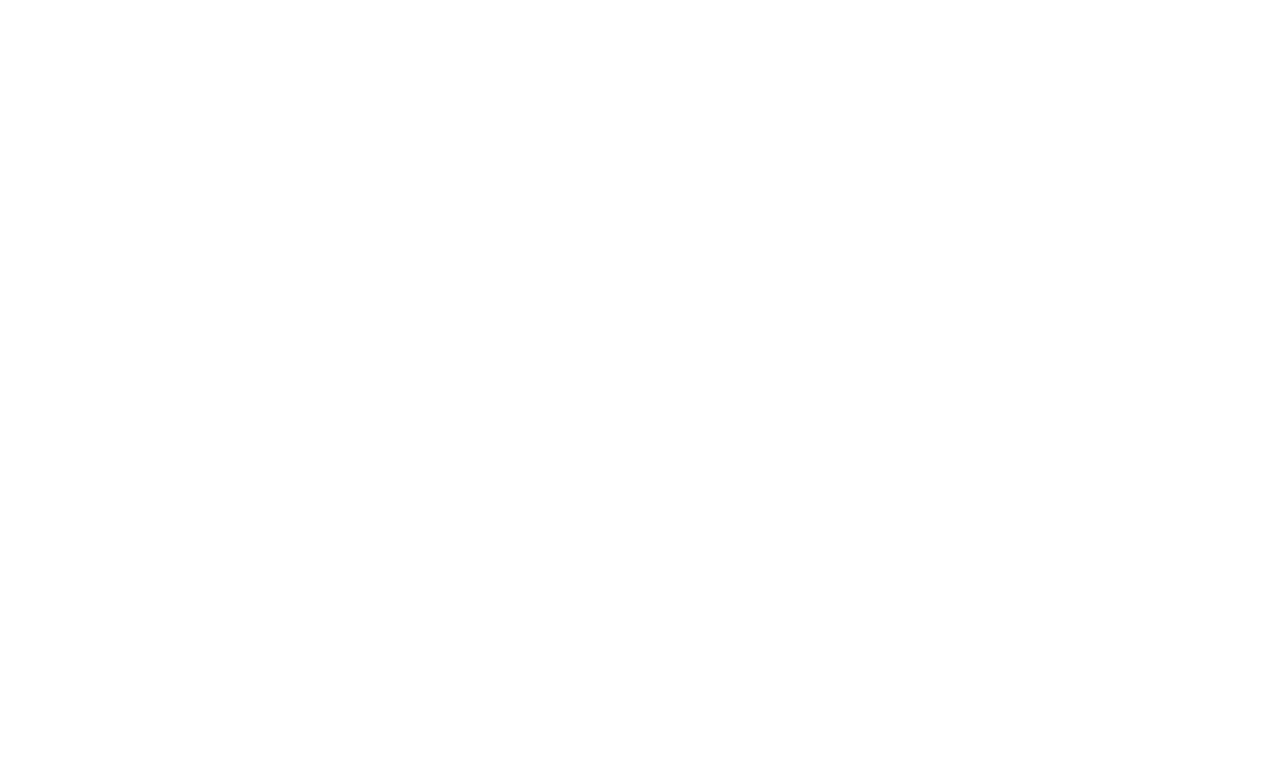
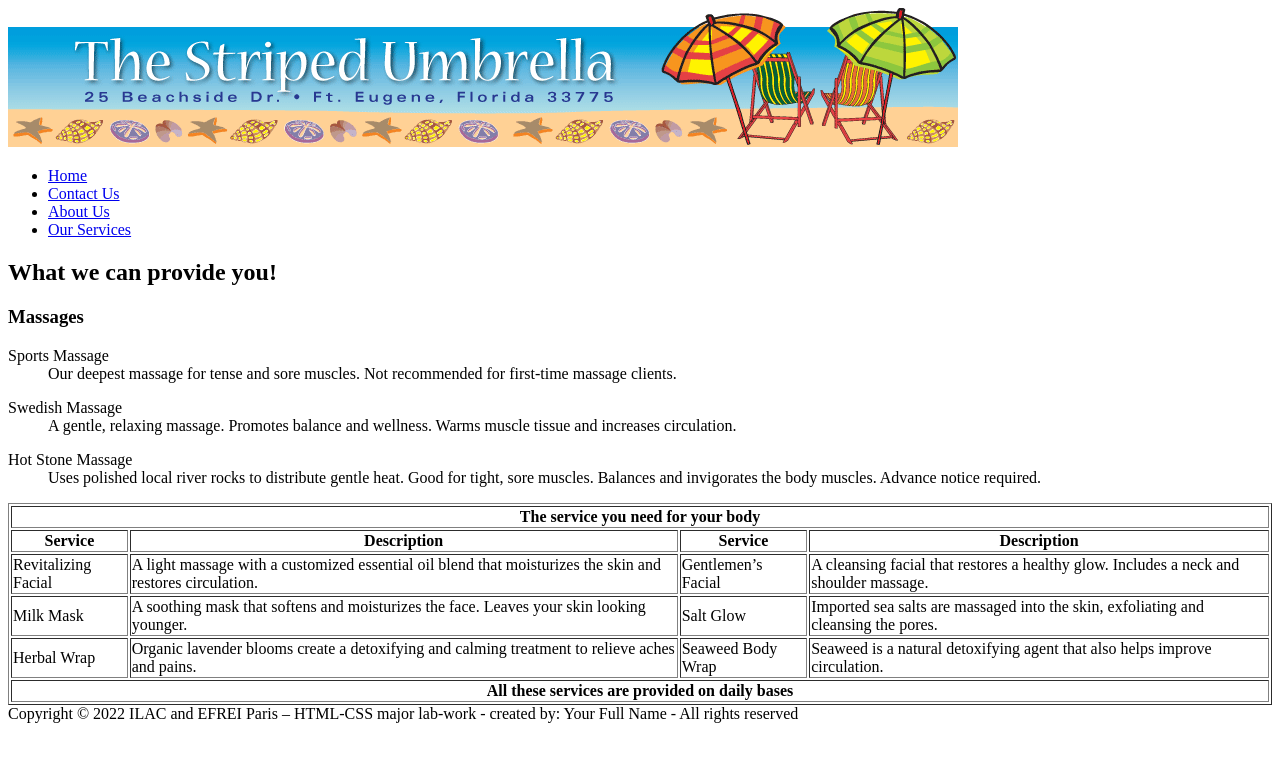
Before and after one commit to EfreiIlac/Web-TP1, a plain HTML site: page services.html in a window 1280 px wide. Drawn offline with Linux system fonts and the light colour scheme.

Commit message:
services page

```diff
--- a/services.html
+++ b/services.html
@@ -1,12 +1,106 @@
 <!DOCTYPE html>
 <html lang="en">
-<head>
-    <meta charset="UTF-8">
-    <meta http-equiv="X-UA-Compatible" content="IE=edge">
-    <meta name="viewport" content="width=device-width, initial-scale=1.0">
+  <head>
+    <meta charset="UTF-8" />
+    <meta http-equiv="X-UA-Compatible" content="IE=edge" />
+    <meta name="viewport" content="width=device-width, initial-scale=1.0" />
     <title>Our Services</title>
-</head>
-<body>
+  </head>
+  <body>
+    <header>
+      <img src="./assets/images/su_banner.gif" alt="Banner" />
+      <title>Home</title>
+      <nav>
+        <ul>
+          <li><a href="./index.html">Home</a></li>
+          <li><a href="./contact.html">Contact Us</a></li>
+          <li><a href="./about.html">About Us</a></li>
+          <li><a href="./services.html">Our Services</a></li>
+        </ul>
+      </nav>
+    </header>
+    <h2>What we can provide you!</h2>
+    <h3>Massages</h3>
+    <dl>
+      <dt>Sports Massage</dt>
+      <dd>
+        Our deepest massage for tense and sore muscles. Not recommended for
+        first-time massage clients.
+      </dd>
+    </dl>
+    <dl>
+      <dt>Swedish Massage</dt>
+      <dd>
+        A gentle, relaxing massage. Promotes balance and wellness. Warms muscle
+        tissue and increases circulation.
+      </dd>
+    </dl>
+    <dl>
+      <dt>Hot Stone Massage</dt>
+      <dd>
+        Uses polished local river rocks to distribute gentle heat. Good for
+        tight, sore muscles. Balances and invigorates the body muscles. Advance
+        notice required.
+      </dd>
+    </dl>
+    <table border="1px solid black">
+      <thead>
+        <tr>
+          <th colspan="4">The service you need for your body</th>
+        </tr>
+      </thead>
+      <tr>
+        <th>Service</th>
+        <th>Description</th>
+        <th>Service</th>
+        <th>Description</th>
+      </tr>
+      <tr>
+        <td>Revitalizing Facial</td>
+        <td>
+          A light massage with a customized essential oil blend that moisturizes
+          the skin and restores circulation.
+        </td>
+        <td>Gentlemen’s Facial</td>
+        <td>
+          A cleansing facial that restores a healthy glow. Includes a neck and
+          shoulder massage.
+        </td>
+      </tr>
+      <tr>
+        <td>Milk Mask</td>
+        <td>
+          A soothing mask that softens and moisturizes the face. Leaves your
+          skin looking younger.
+        </td>
+        <td>Salt Glow</td>
+        <td>
+          Imported sea salts are massaged into the skin, exfoliating and
+          cleansing the pores.
+        </td>
+      </tr>
+      <tr>
+        <td>Herbal Wrap</td>
+        <td>
+          Organic lavender blooms create a detoxifying and calming treatment to
+          relieve aches and pains.
+        </td>
+        <td>Seaweed Body Wrap</td>
+        <td>
+          Seaweed is a natural detoxifying agent that also helps improve
+          circulation.
+        </td>
+      </tr>
+      <tfoot>
+        <tr>
+          <th colspan="4">All these services are provided on daily bases</th>
+        </tr>
+      </tfoot>
+    </table>
 
-</body>
+    <footer>
+      Copyright © 2022 ILAC and EFREI Paris – HTML-CSS major lab-work - created
+      by: Your Full Name - All rights reserved
+    </footer>
+  </body>
 </html>
```
